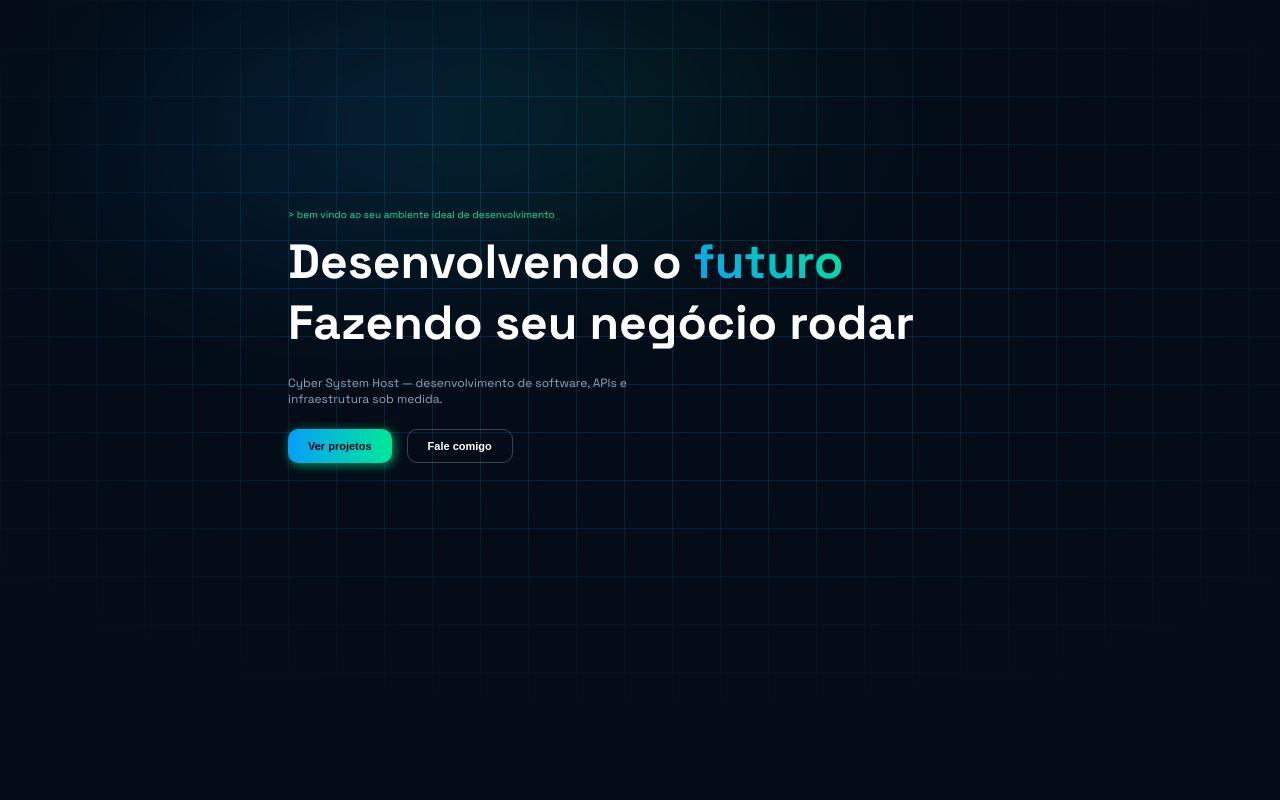
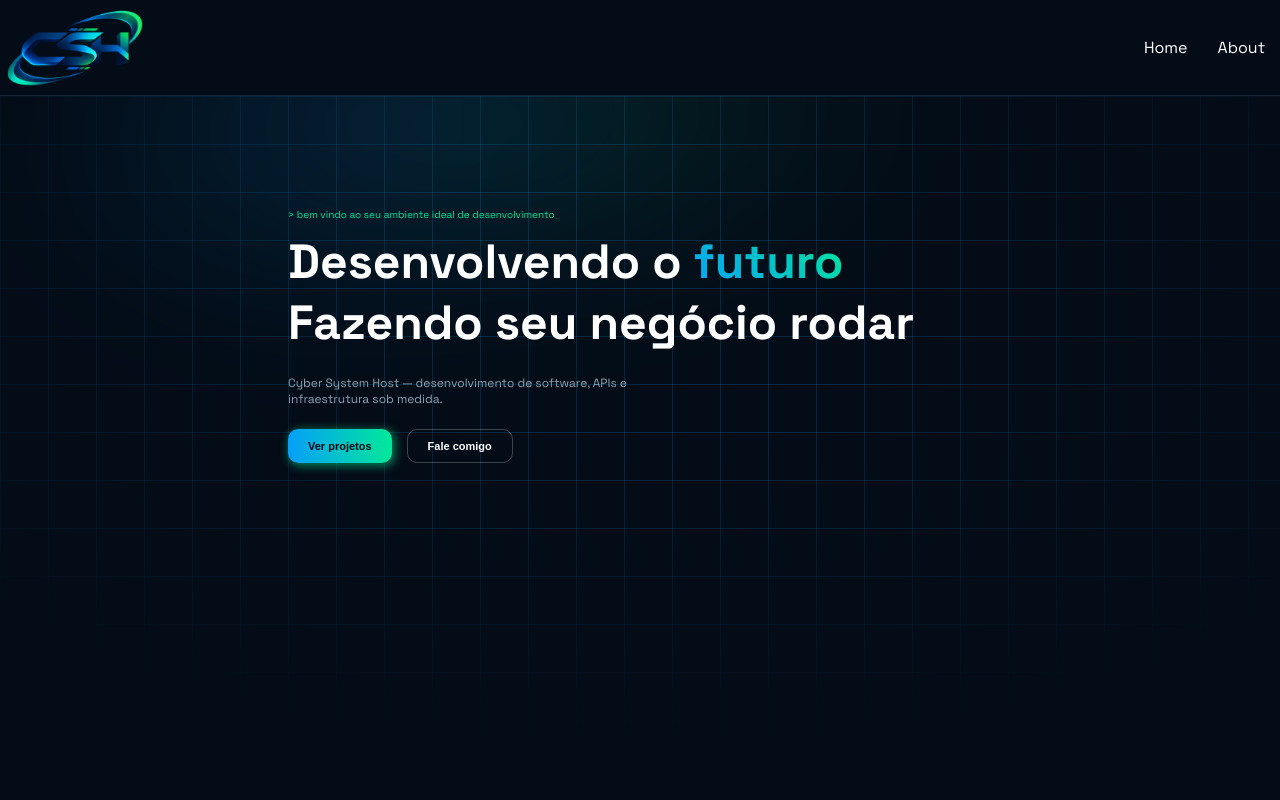
Before and after one commit to FilipeM10/CSH, a React (Vite) app: page / in a window 1280 px wide. Shown: the top 800 px of the page. Built offline with nearby package versions, Linux system fonts and the light colour scheme.

Commit message:
adicionado header na página

```diff
--- a/src/App.tsx
+++ b/src/App.tsx
@@ -1,9 +1,11 @@
 import HomePage from './components/HomePage'
 import AboutMe from './components/AboutMe'
+import Header from './_shared/Header'
 
 const App = () => {
   return (
     <>
+      <Header />
       <HomePage />
       <AboutMe />
     </>
--- /dev/null
+++ b/src/_shared/Header.tsx
@@ -0,0 +1,20 @@
+import './headerStyle.css'
+
+const Header = () => {
+
+    return (
+        <header className="header">
+            <div className="logo-container">
+                <img src="../../public/Logo-CSH.png" alt="CSH Logo" className="logo" />
+            </div>
+            <nav className="nav-links">
+                <ul>
+                    <a href="/">Home</a>
+                    <a href="/about">About</a>
+                </ul>
+            </nav>
+        </header>
+    )
+}
+
+export default Header
--- /dev/null
+++ b/src/_shared/headerStyle.css
@@ -0,0 +1,29 @@
+.header {
+    background-color: #030c17;
+    color: #fff;
+    width: 100%;
+    display: flex;
+    position: fixed;
+    z-index: 2;
+    justify-content: space-between;
+    align-items: center;
+    border-bottom: 1px solid #21354699;
+}
+
+.logo-container {
+    display: flex;
+    align-items: center;
+}
+
+.logo {
+    width: 150px;
+    height: 95px;
+}
+
+
+
+nav a {
+    color: #fff;
+    text-decoration: none;
+    margin: 0 15px;
+}
```
